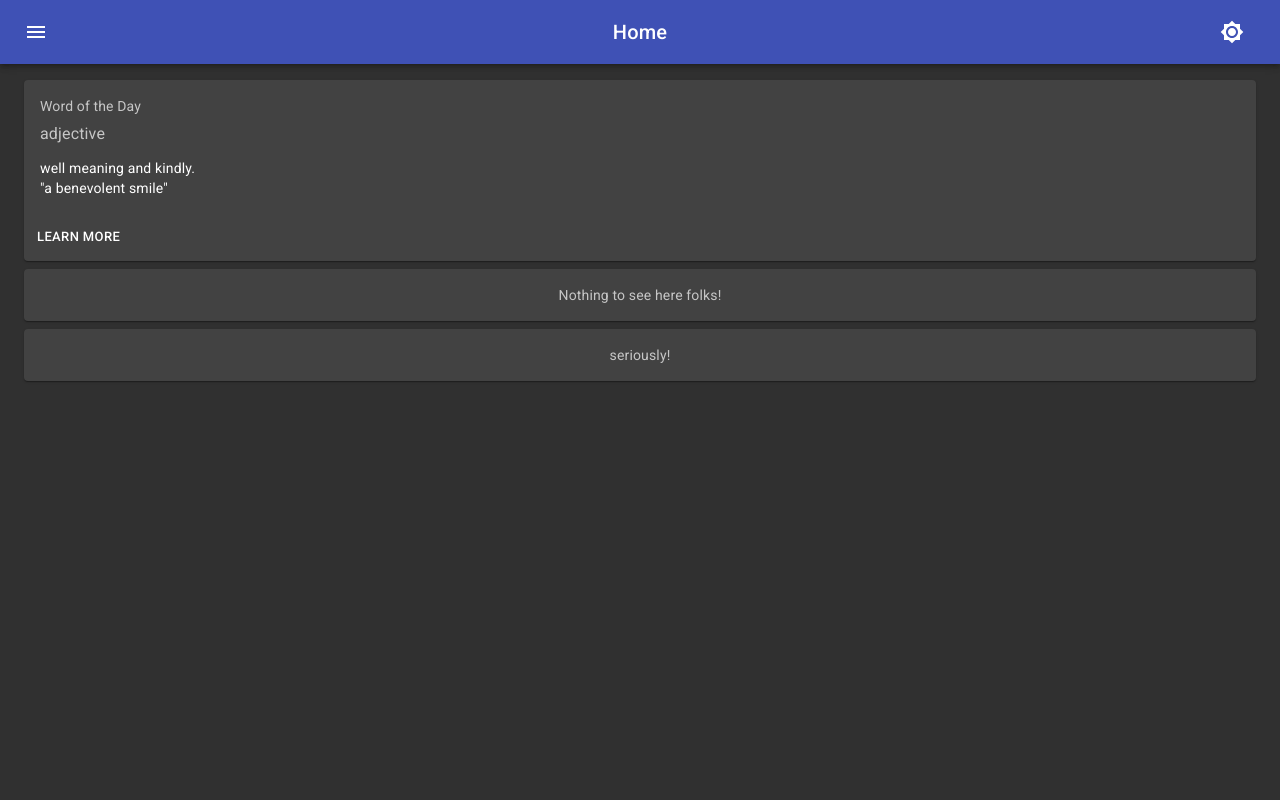
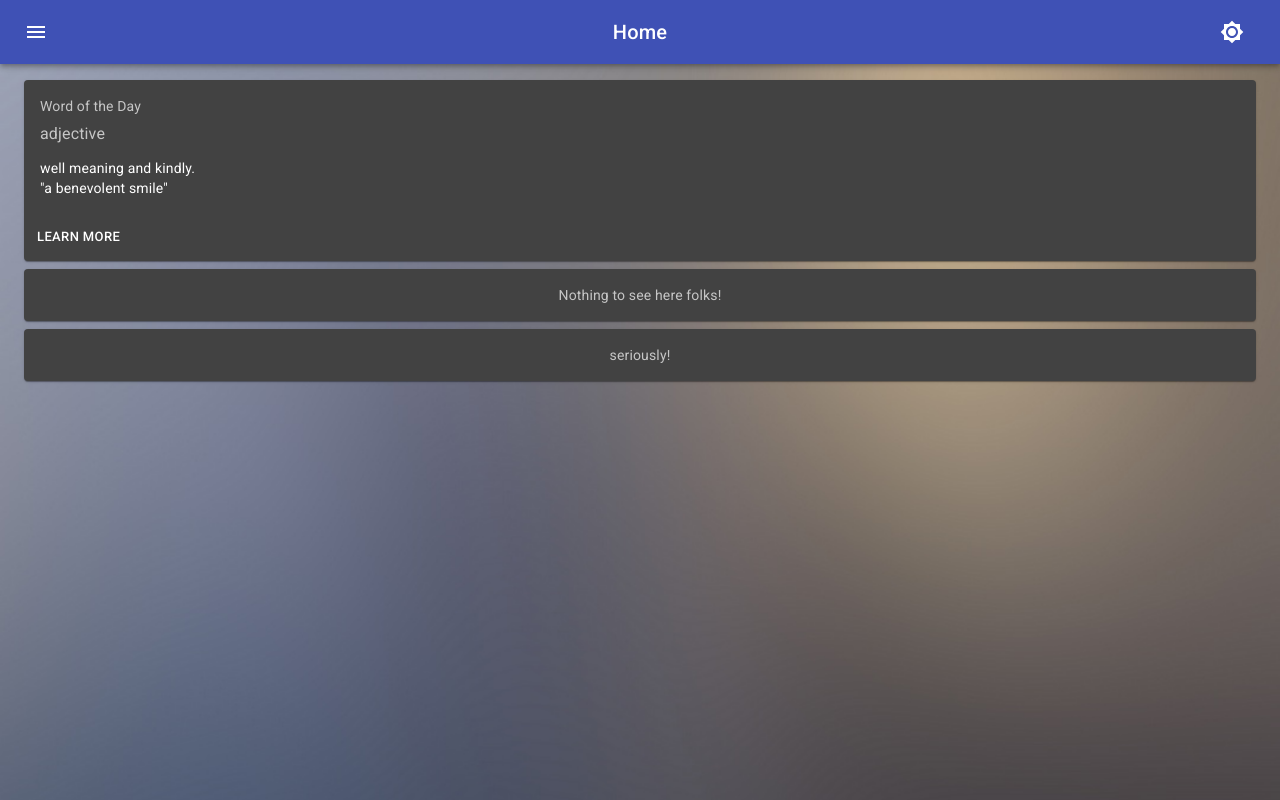
Before and after one commit to blchinezu/react-typescript-learning, a React (Create React App) app: page / in a window 1280 px wide. Built offline with nearby package versions, Linux system fonts and the light colour scheme.

Commit message:
Added background image

```diff
--- a/src/App.tsx
+++ b/src/App.tsx
@@ -6,7 +6,7 @@
 import {
   Container,
   ThemeProvider,
-  createMuiTheme,
+  createMuiTheme, CardMedia,
 } from "@material-ui/core";
 
 import {
@@ -63,9 +63,19 @@
       marginBottom: '2vh',
     };
 
+    const backgroundStyle = {
+      minHeight: '100vh',
+    };
+
+    const backgroundImage = './bkg/' + this.state.theme + '.jpg';
+
     // JSX
     return (
       <ThemeProvider theme={theme}>
+        <CardMedia
+          image={backgroundImage}
+          style={backgroundStyle}
+        >
           <div>
             <CssBaseline/>
             <AppBar currentPage={this.state.currentPage}
@@ -77,6 +87,7 @@
               {currentPage}
             </Container>
           </div>
+        </CardMedia>
       </ThemeProvider>
     );
   }
```
Also changed, not shown: public/bkg/dark.jpg (added), public/bkg/light.jpg (added). Lines whose indentation alone changed are shown as unchanged.
